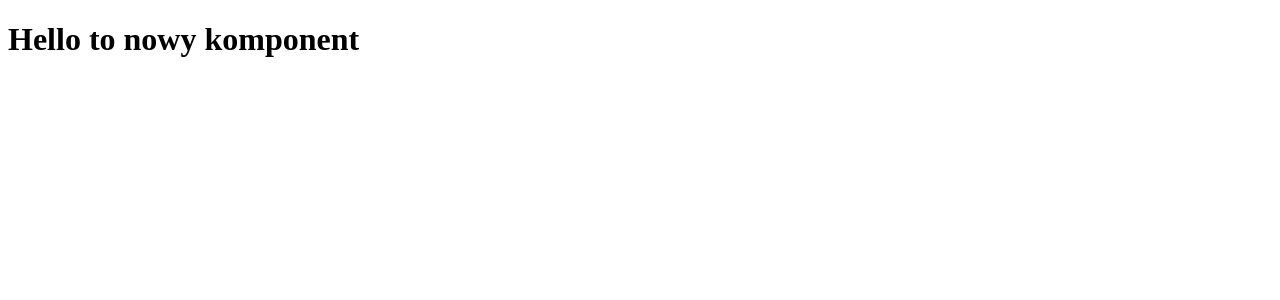
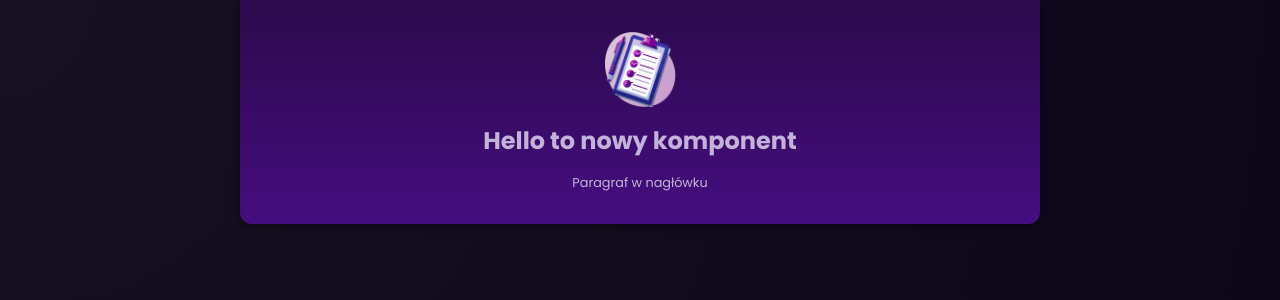
Before and after one commit to Jutrzenka/Angular-The-Complete-Guide-Maximilian-Schwarzmuller, an Angular app: page / in a window 1280 px wide. Shown: the top 300 px of the page. Built offline with nearby package versions, Linux system fonts and the light colour scheme.

Commit message:
Expanding the header component

```diff
--- a/src/header/header.component.html
+++ b/src/header/header.component.html
@@ -1,3 +1,5 @@
 <header>
+  <img src="task-logo.png" alt="A todo list" />
   <h1>Hello to nowy komponent</h1>
+  <p>Paragraf w nagłówku</p>
 </header>
--- a/src/header/header.component.scss
+++ b/src/header/header.component.scss
@@ -0,0 +1,48 @@
+header {
+  display: flex;
+  flex-direction: column;
+  align-items: center;
+  gap: 1rem;
+  width: 90%;
+  max-width: 50rem;
+  margin: 0 auto 2rem auto;
+  text-align: center;
+  background: linear-gradient(to bottom, #2c0a4c, #450d80);
+  padding: 1rem;
+  border-bottom-right-radius: 12px;
+  border-bottom-left-radius: 12px;
+  box-shadow: 0 1px 8px rgba(0, 0, 0, 0.6);
+}
+
+img {
+  width: 3.5rem;
+  object-fit: contain;
+}
+
+h1 {
+  font-size: 1.25rem;
+  margin: 0;
+  padding: 0;
+}
+
+p {
+  margin: 0;
+  font-size: 0.8rem;
+  text-wrap: balance;
+}
+
+@media (min-width: 768px) {
+  header {
+    padding: 2rem;
+  }
+
+  img {
+    width: 4.5rem;
+  }
+
+  h1 {
+    font-size: 1.5rem;
+    margin: 0;
+    padding: 0;
+  }
+}
--- a/src/index.html
+++ b/src/index.html
@@ -2,13 +2,18 @@
 <html lang="en">
   <head>
     <meta charset="utf-8" />
-    <title>AngularTheCompleteGuideMaximilianSchwarzmuller</title>
+    <title>EasyTrack</title>
     <base href="/" />
     <meta name="viewport" content="width=device-width, initial-scale=1" />
     <link rel="icon" type="image/x-icon" href="favicon.ico" />
+    <link rel="preconnect" href="https://fonts.googleapis.com" />
+    <link rel="preconnect" href="https://fonts.gstatic.com" crossorigin />
+    <link
+      href="https://fonts.googleapis.com/css2?family=Poppins:wght@400;700&display=swap"
+      rel="stylesheet"
+    />
   </head>
   <body>
-    <app-header></app-header>
     <app-root></app-root>
   </body>
 </html>
--- a/src/styles.scss
+++ b/src/styles.scss
@@ -1 +1,16 @@
-/* You can add global styles to this file, and also import other style files */
+* {
+  box-sizing: border-box;
+}
+
+html {
+  height: 100%;
+}
+
+body {
+  font-family: 'Poppins', sans-serif;
+  background: radial-gradient(circle at top left, #181023, #0b0519);
+  color: #c3b3d8;
+  margin: 0;
+  padding: 0;
+  height: 100%;
+}
```
Also changed, not shown: angular.json (+4 -13 lines), public/task-logo.png (added).
